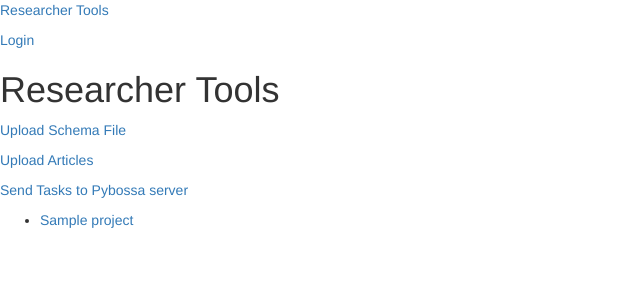
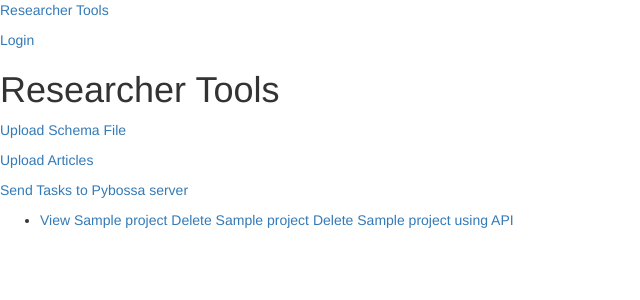
Before and after one commit to Goodly/TextThresher, a Django app: page /researcher/ in a window 1280 px wide. Shown: the top 300 px of the page, without its empty margins (0-640 px from the left). Run offline with Django 3.2, Linux system fonts and the light colour scheme; tables that the repository leaves empty hold one stand-in row (values such as "Sample post"); parts of the project's set-up code (start-up, migrations or seed data) failed here and were passed over; some libraries are stand-ins or nearby versions.

Commit message:
Add links and page for deleting remote projects.
Rewrite internal docker network address from http://pybossa to http://localhost:3002

```diff
--- a/data/pybossa_api.py
+++ b/data/pybossa_api.py
@@ -85,7 +85,8 @@ def delete_remote_project(profile, project):
     This functions enqueues the worker to delete a project on a remote
     Pybossa server.
     """
-    delete_remote_project_worker.delay(profile_id=profile.id, project_id=project.id)
+    return delete_remote_project_worker.delay(profile_id=profile.id,
+                                              project_id=project.id)
 
 @django_rq.job('default', timeout=60, result_ttl=24*3600)
 def delete_remote_project_worker(profile_id=None, project_id=None):
--- a/researcher/templates/researcher/index.html
+++ b/researcher/templates/researcher/index.html
@@ -17,10 +17,12 @@
     <ul>
       {% for project in projects %}
         <li>
-        <a href="{{ project.getRemoteURL }}">{{ project.name }}</a>
+          <a href="{{ project.get_remote_URL }}" target="_blank">View {{ project.name }}</a>
+          <a href="{{ project.get_remote_delete_URL }}" target="_blank">Delete {{ project.name }}</a>
+          <a href="{{ project.get_local_remote_delete_URL }}">Delete {{ project.name }} using API</a>
         </li>
       {% empty %}
-        No projects have been created remotely yet.
+        No remote projects currently being managed by us.
       {% endfor %}
     </ul>
   </div>
--- a/researcher/urls.py
+++ b/researcher/urls.py
@@ -14,5 +14,8 @@ urlpatterns = [
         name='upload_schema'),
     url(r'^send_tasks/$',
         views.SendTasksView.as_view(),
-        name='send_tasks')
+        name='send_tasks'),
+    url(r'^remoteproject/(?P<pk>[0-9]+)/delete/$',
+        views.RemoteProjectDeleteView.as_view(),
+        name='remote_project_delete')
 ]
--- a/researcher/views.py
+++ b/researcher/views.py
@@ -18,7 +18,7 @@ from data.parse_document import parse_article
 from data.parse_schema import parse_schema
 from data.legacy.parse_schema import parse_schema as old_parse_schema
 
-from data.pybossa_api import create_remote_project
+from data.pybossa_api import create_remote_project, delete_remote_project
 from data.pybossa_api import generate_highlight_tasks_worker
 from data.pybossa_api import generate_quiz_tasks_worker
 from data.pybossa_api import InvalidTaskType
@@ -31,7 +31,7 @@ class IndexView(TemplateView):
         # We need 'request' in the context so use render
         return render(request,
                       self.template_name,
-                      {'projects': Project.objects.filter(pybossa_id__isnull=False).order_by("name")}
+                      {'projects': Project.objects.filter(pybossa_id__isnull=False).order_by('name')}
         )
 
 @django_rq.job('default', timeout=60, result_ttl=24*3600)
@@ -143,9 +143,9 @@ class SendTasksView(PermissionRequiredMixin, View):
     )
 
     def get_task_generator(self, project):
-        if project.task_type == "HLTR":
+        if project.task_type == 'HLTR':
             return generate_highlight_tasks_worker.delay
-        elif project.task_type == "QUIZ":
+        elif project.task_type == 'QUIZ':
             return generate_quiz_tasks_worker.delay
         else:
             raise InvalidTaskType("Project task type must be 'HLTR' or 'QUIZ'")
@@ -187,3 +187,21 @@ class SendTasksView(PermissionRequiredMixin, View):
                  'user': request.user
                 }
             )
+
+class RemoteProjectDeleteView(PermissionRequiredMixin, View):
+    form_class = SendTasksForm
+    template_name = 'researcher/confirm_remote_project_delete.html'
+    login_url = reverse_lazy('admin:login')
+    redirect_field_name = 'next'
+    # We are deleting remotely, so correct Pybossa API key must be set
+    # Put a basic requirement on form access.
+    permission_required = ( u'thresher.delete_project', )
+
+    def get(self, request, pk):
+        project = get_object_or_404(Project, pk=pk)
+        return render(request, self.template_name, {'project': project})
+
+    def post(self, request, pk):
+        project = get_object_or_404(Project, pk=pk)
+        job = delete_remote_project(request.user.userprofile, project)
+        return redirect('researcher:index')
--- a/thresher/models.py
+++ b/thresher/models.py
@@ -2,7 +2,9 @@ from django.db import models
 from django.contrib.auth.models import User
 from django.contrib.postgres.fields import JSONField
 from django.core.exceptions import ValidationError
-from requests.compat import urljoin
+from requests.compat import urljoin, urlparse
+from urlparse import urlunsplit
+from django.urls import reverse
 
 # User doing the annotating - uses OneToOneFields to add attributes to django.contrib.auth.User
 class UserProfile(models.Model):
@@ -46,11 +48,26 @@ class Project(models.Model):
     def __unicode__(self):
         return "id %d: %s" % (self.id, self.name)
 
-    def getRemoteURL(self):
-        if (self.pybossa_url):
-            return urljoin(self.pybossa_url, "project/%s/" % (self.short_name))
+    def join_remote_base_URL(self, urlpath):
+        if self.pybossa_url is None:
+            return ""
+        # If the URL is reachable only from inside Docker, rewrite it for devs
+        if urlparse(self.pybossa_url).netloc.lower() == "pybossa":
+            return urljoin("http://localhost:3002", urlpath)
         else:
-            return ""
+            return urljoin(self.pybossa_url, urlpath)
+
+    def get_remote_URL(self):
+        """ Return a link to the remote Pybossa project if it has been created."""
+        return self.join_remote_base_URL("project/%s/" % (self.short_name))
+
+    def get_remote_delete_URL(self):
+        """ Return a link to the local page to delete the remote project."""
+        return self.join_remote_base_URL("project/%s/delete" % (self.short_name))
+
+    def get_local_remote_delete_URL(self):
+        """ Return a link to the local page to delete the remote project."""
+        return reverse('researcher:remote_project_delete', kwargs={"pk": self.id})
 
 class Task(models.Model):
     """
```
Also changed, not shown: researcher/templates/researcher/confirm_remote_project_delete.html (added, +14 -0 lines).
